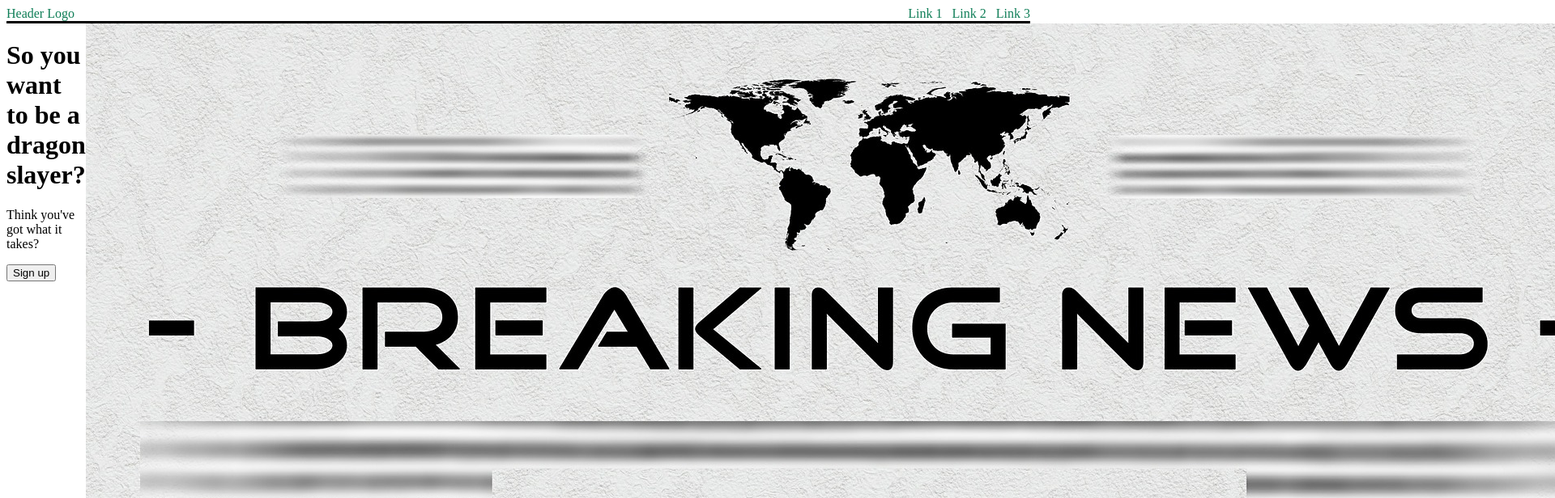
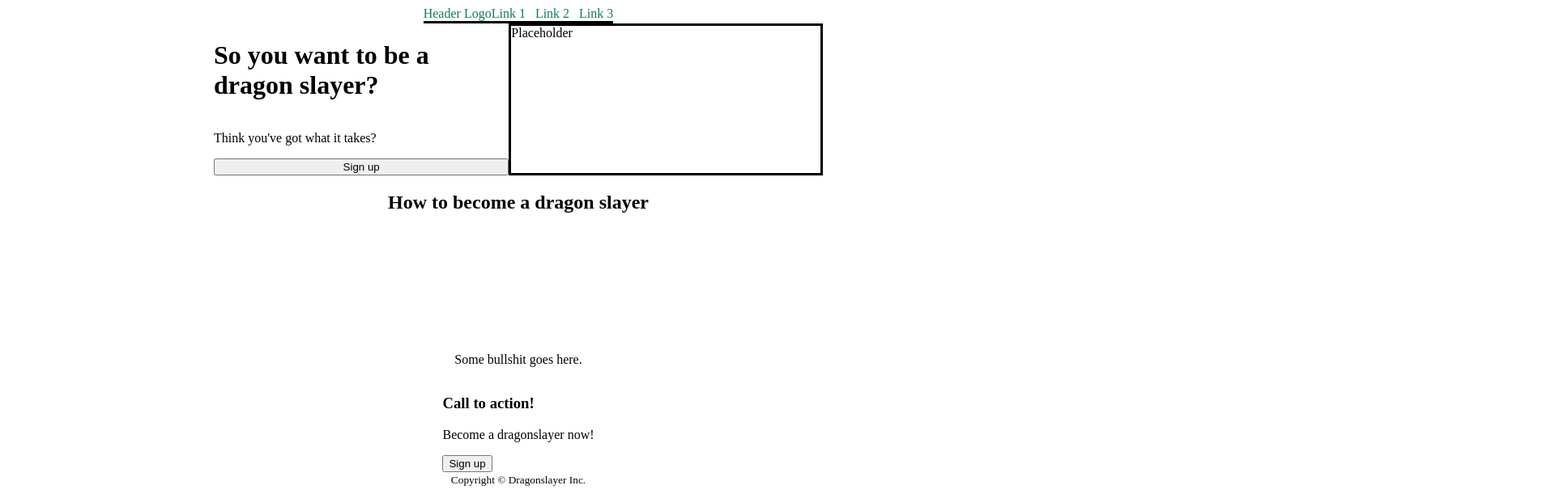
Before and after one commit to seldstein/odin-website, a plain HTML site: page index.html in a window 1280 px wide. Shown: the top 616 px of the page at 81% size, 1920 px wide, since content can reach past the window. Drawn offline with Linux system fonts and the light colour scheme.

Commit message:
Begin styling

```diff
--- a/index.html
+++ b/index.html
@@ -9,7 +9,6 @@
 </head>
 
 <body>
-    <div class="section1">
     <div class="header">
         <a href="index.html" class="logo">Header Logo</a>
         <div class="nav">
@@ -18,13 +17,16 @@
                 <a href="">Link 3</a>
         </div>
     </div>
+
+        <div class="section1">
+
         <div class="intro">
             <div class="signup">
                 <h1>So you want to be a dragon slayer?</h1>
                 <p>Think you've got what it takes?</p>
                 <button>Sign up</button>
             </div>
-            <img src="images/newspaper.jpg" alt="Dragon" id="dragon">
+            <div class="image">Placeholder</div>
         </div>
         </div>
 
--- a/style.css
+++ b/style.css
@@ -1,6 +1,10 @@
 body {
     display: flex;
     flex-direction: column;
+    align-items: center;
+    justify-content: space-between;
+    padding-left: 20%;
+    padding-right: 20%;
 }
 
 .section1 {
@@ -19,9 +23,15 @@ body {
     justify-content: space-between;
 }
 
-#dragon {
+.signup {
     display: flex;
-    flex: 1;
+    flex-direction: column;
+}
+
+.image {
+    width: 500px;
+    height: auto;
+    border: solid;
 }
 
 .nav {
```
Lines whose indentation alone changed are shown as unchanged.
